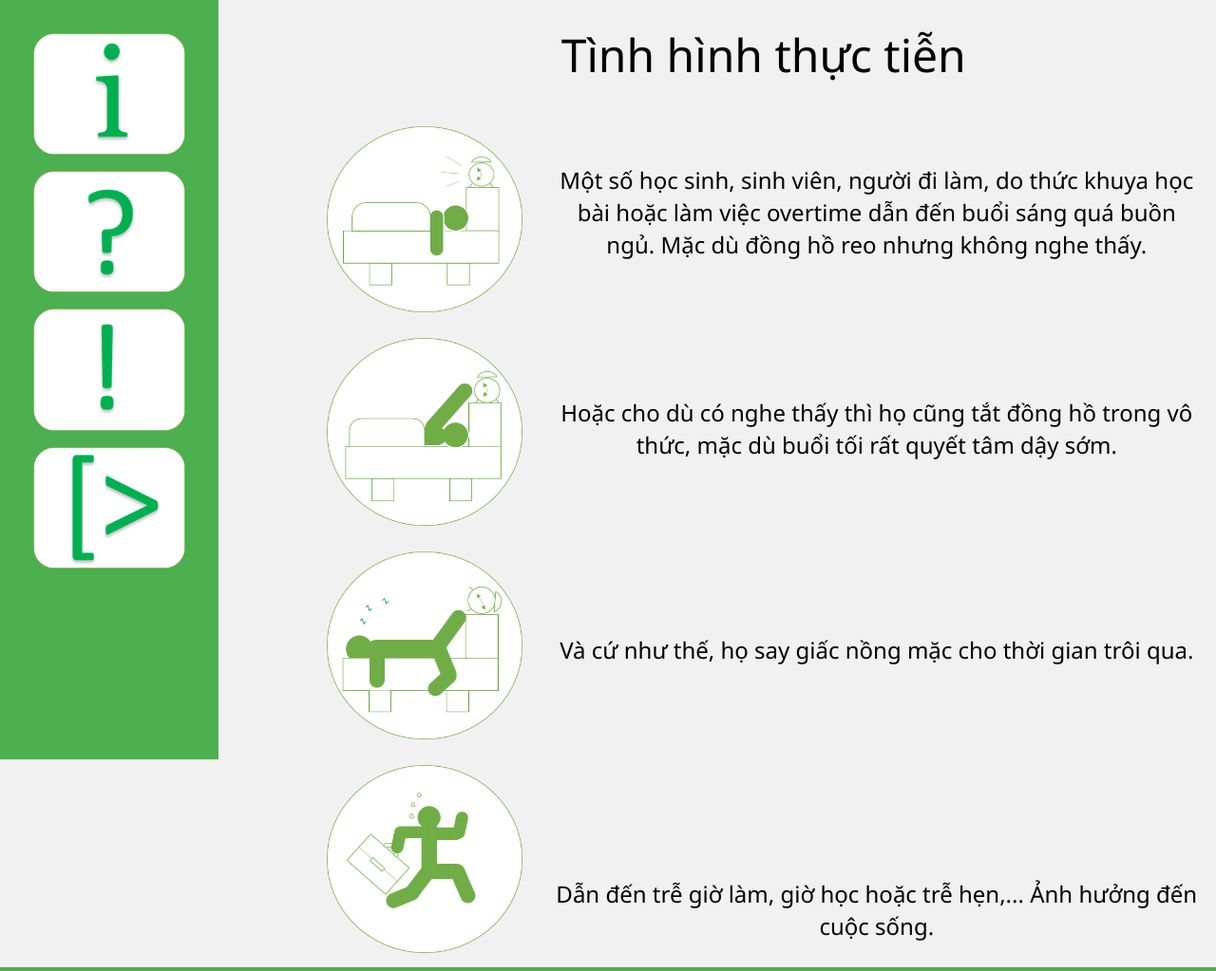
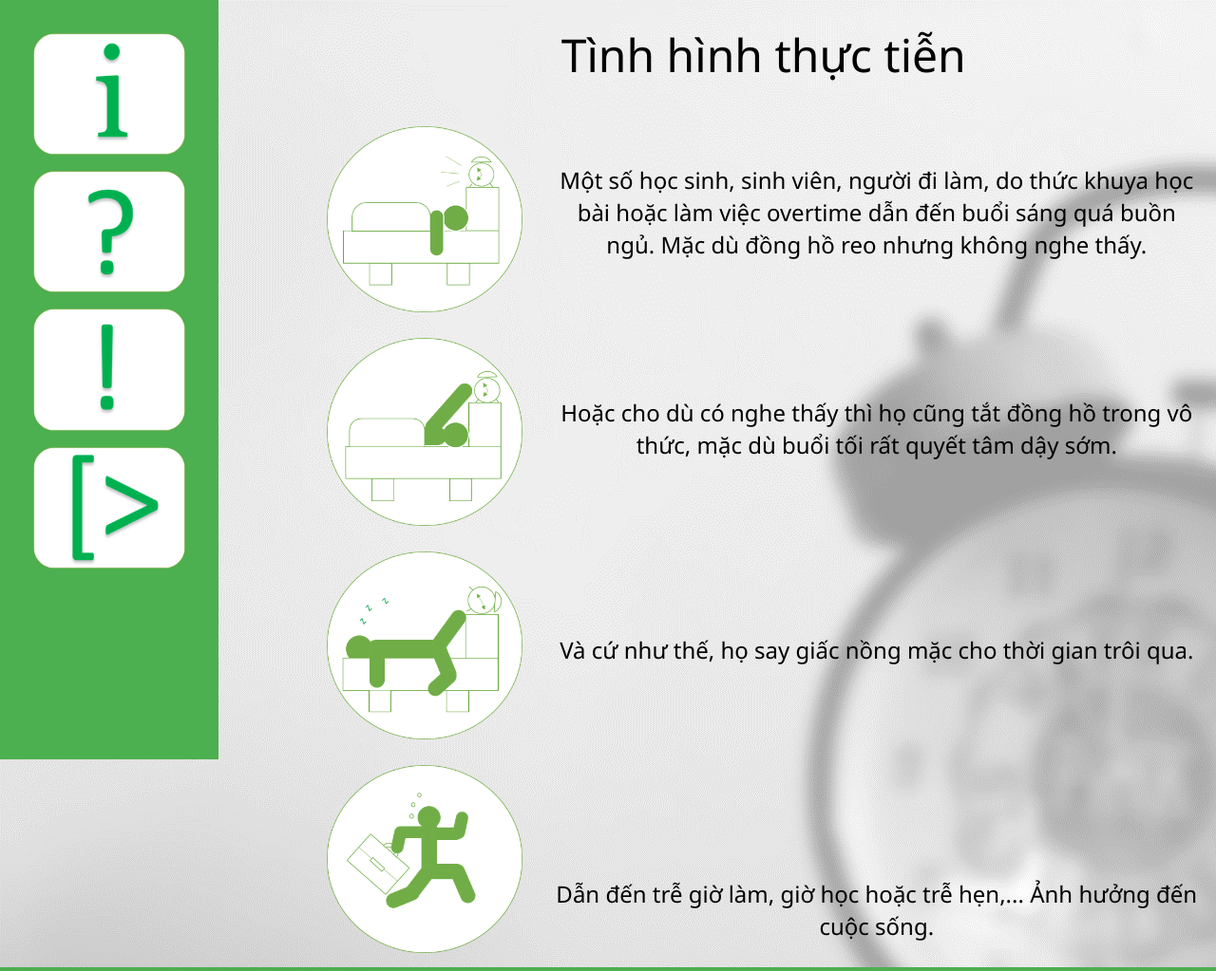
Before and after one commit to piouscity/demo_web, a plain HTML site: page problem.html in a window 1280 px wide. Shown: the top 1023 px of the page at 95% size. Drawn offline with nearby package versions, Linux system fonts and the light colour scheme.

Commit message:
Update problem.html

```diff
--- a/problem.html
+++ b/problem.html
@@ -22,6 +22,7 @@
 	}
 	body {
 		position: relative;
+		background: url("https://piouscity.github.io/demo_web/background.png");
 	}
 	@media screen and (max-width: 810px) {
 			#section1, #section2, #section3, #section41, #section42  {
```
